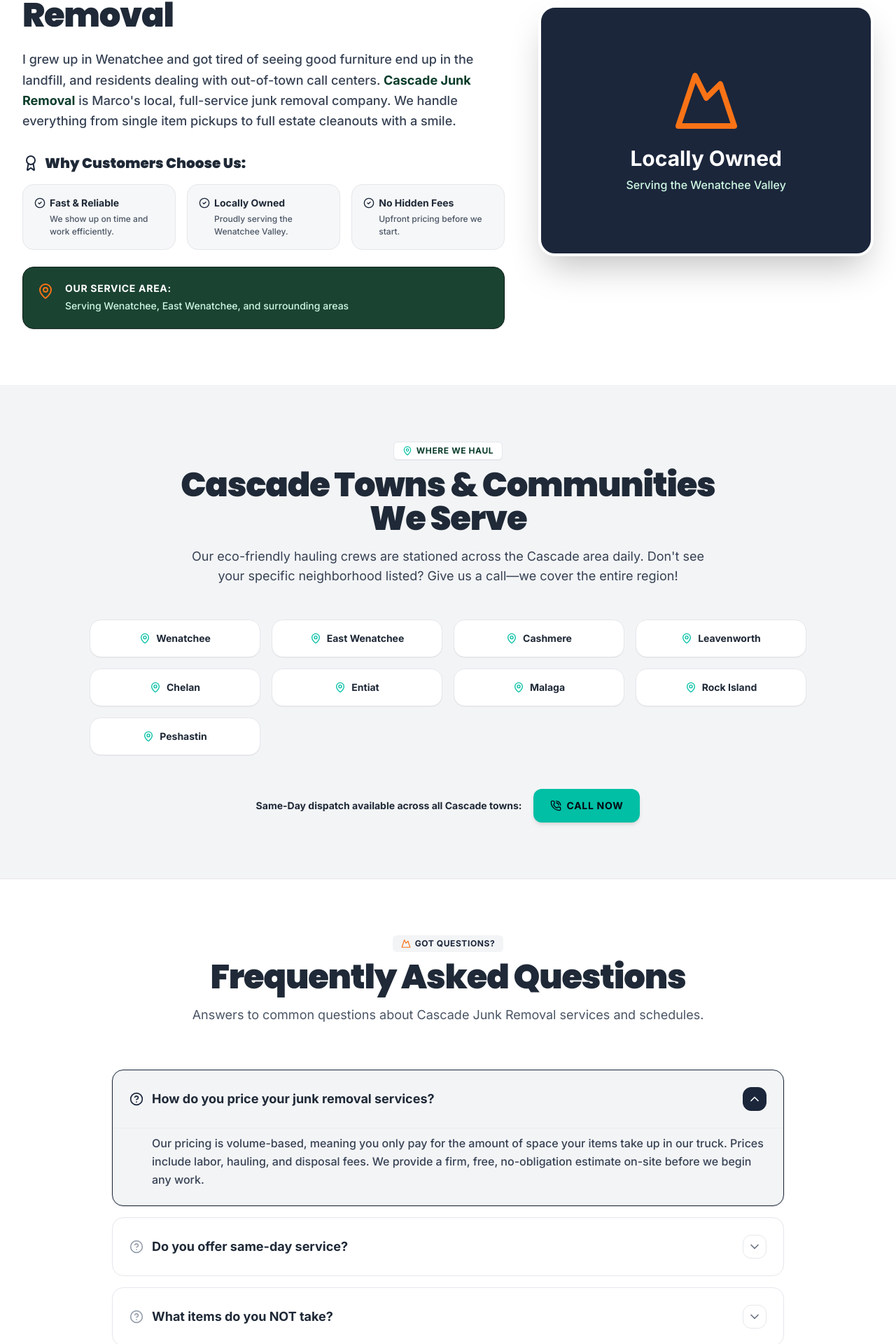
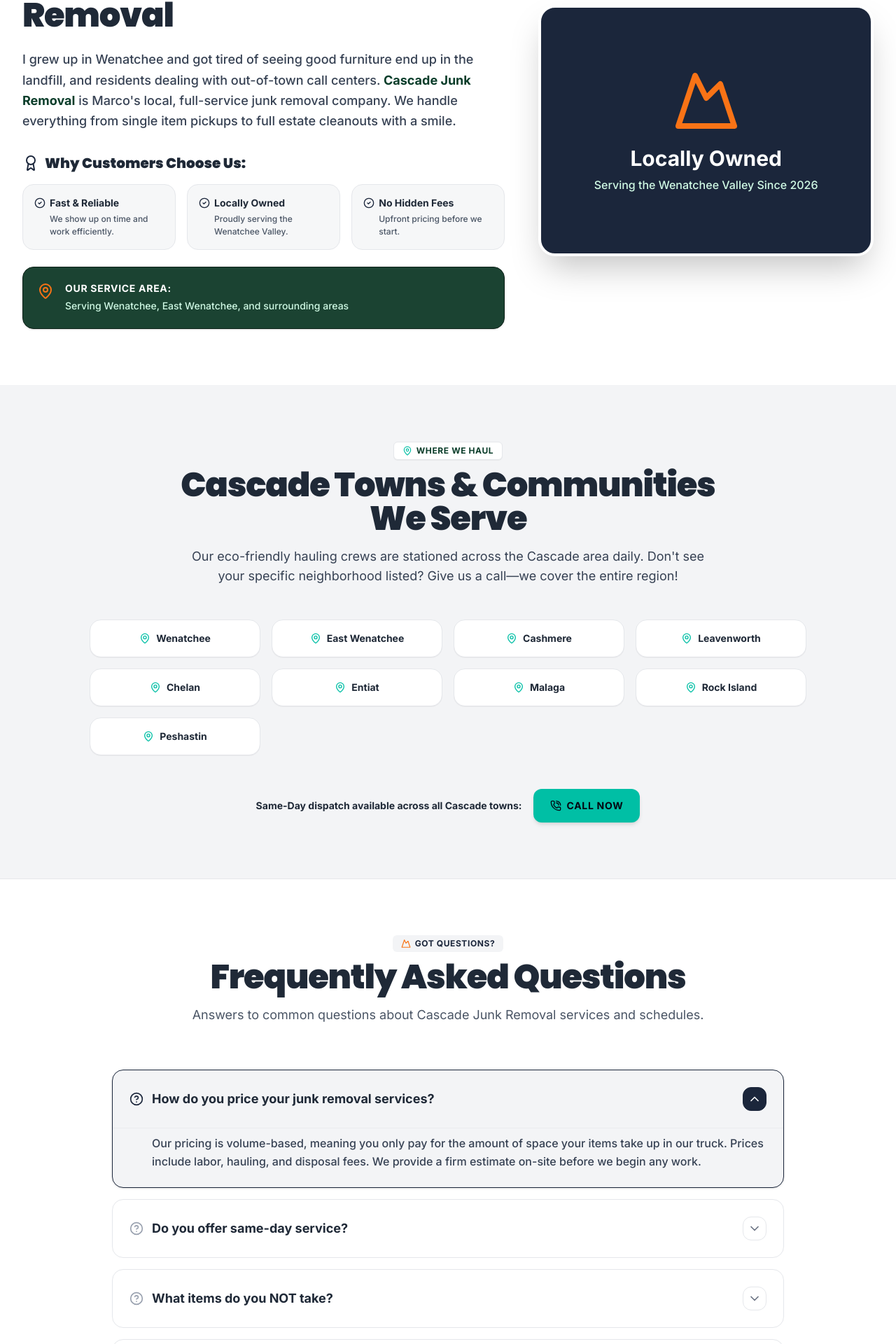
Before and after one commit to cjm7v45ccr-blip/Cascade-Junk, a React (Vite) app: page / in a window 1280 px wide. Shown: the part 3262-5182 px from the top of the page at 70% size. Built offline with nearby package versions, Linux system fonts and the light colour scheme.

Commit message:
docs: update company experience and pricing details
Clarified the firm estimate policy in the FAQ and updated the service longevity information on the About page.

```diff
--- a/src/components/AboutAndAreas.tsx
+++ b/src/components/AboutAndAreas.tsx
@@ -89,7 +89,7 @@
               <div className="rounded-3xl overflow-hidden shadow-2xl border-4 border-white bg-navy aspect-4/3 relative flex flex-col items-center justify-center p-8 text-center">
                  <Mountain className="w-24 h-24 text-orange-highlight mb-4" />
                  <h2 className="text-3xl font-black text-white mb-2">Locally Owned</h2>
-                 <p className="text-emerald-100 font-medium">Serving the Wenatchee Valley</p>
+                 <p className="text-emerald-100 font-medium">Serving the Wenatchee Valley Since 2026</p>
               </div>
             </motion.div>
 
--- a/src/data.ts
+++ b/src/data.ts
@@ -73,7 +73,7 @@
 export const FAQ_QUESTIONS: FaqItem[] = [
   {
     question: "How do you price your junk removal services?",
-    answer: "Our pricing is volume-based, meaning you only pay for the amount of space your items take up in our truck. Prices include labor, hauling, and disposal fees. We provide a firm, free, no-obligation estimate on-site before we begin any work.",
+    answer: "Our pricing is volume-based, meaning you only pay for the amount of space your items take up in our truck. Prices include labor, hauling, and disposal fees. We provide a firm estimate on-site before we begin any work.",
     category: "Pricing"
   },
   {
```
